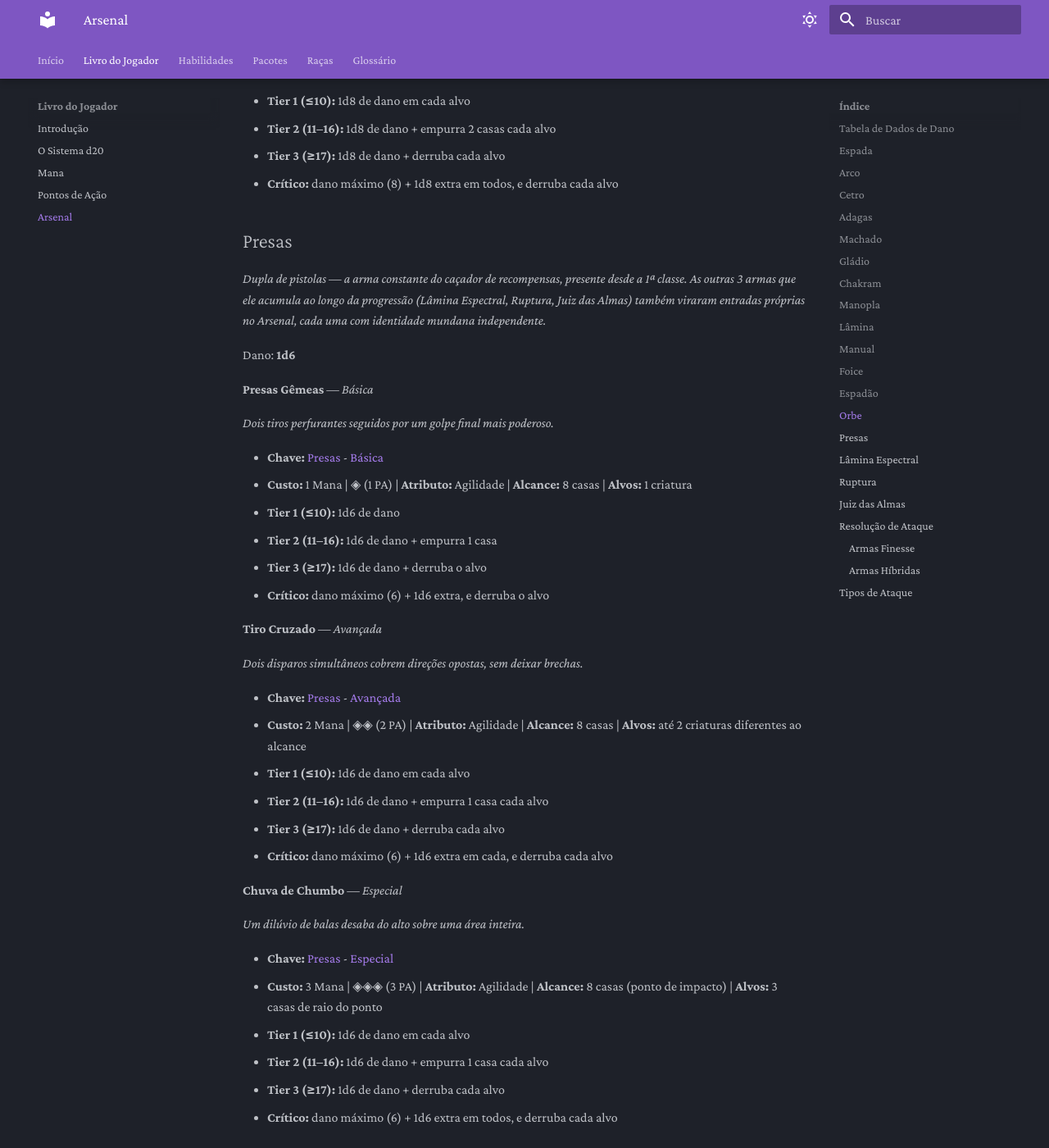
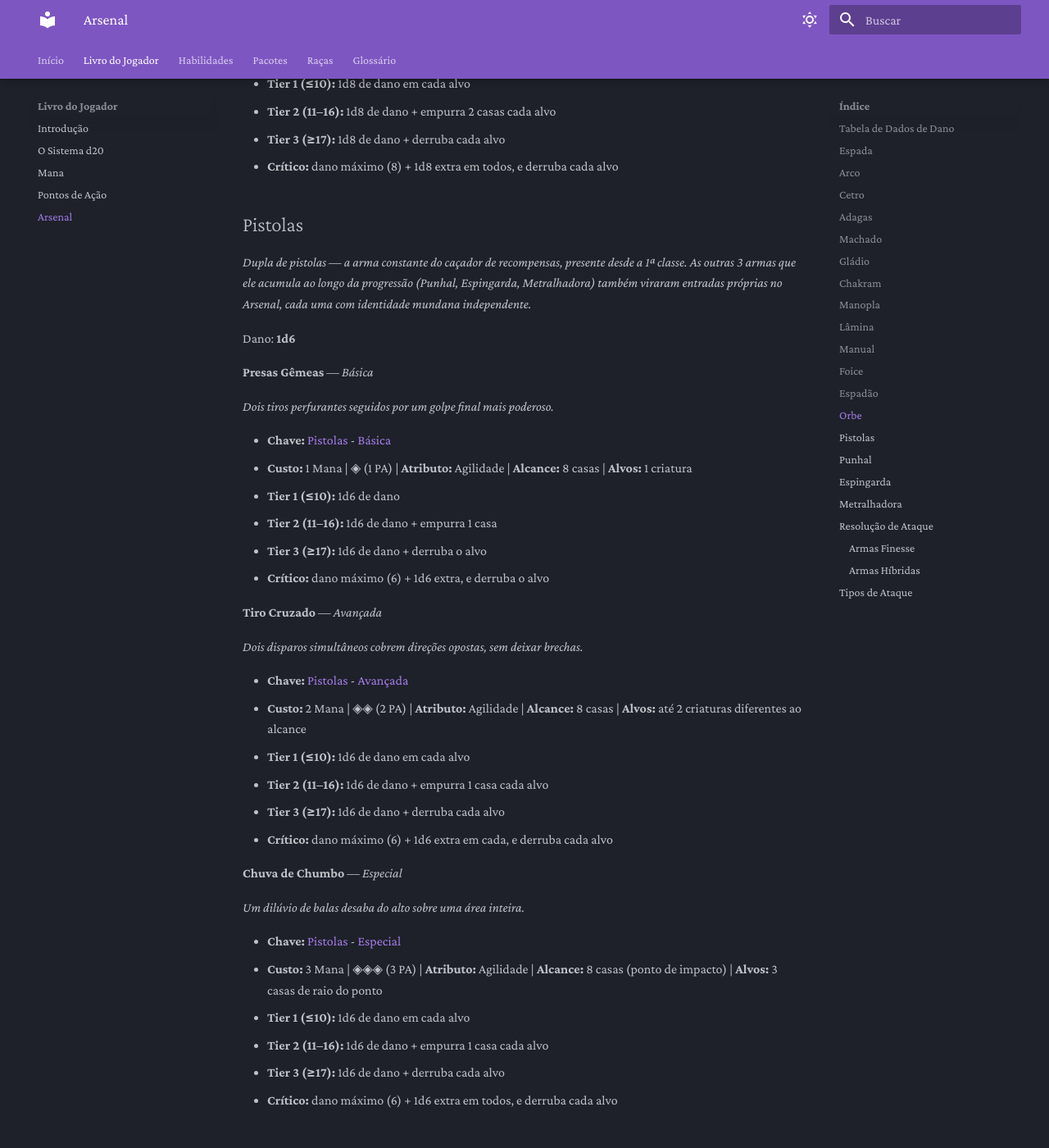
Before and after one commit to Felipe1072-git/prisma-rpg, an MkDocs documentation site: the page built from docs/jogador/arsenal.md, in a window 1280 px wide and 1400 px high, scrolled down 18409 px. Shown: the whole window at 82% size. Built offline with MkDocs 1.6.1 and Material for MkDocs 9.7.7, drawn with Linux system fonts in a browser that asks for light colours; some of the changed text lies outside the part shown.

Commit message:
refactor: renomeia armas do Rufus pra nomes genéricos de categoria
Presas->Pistolas, Lâmina Espectral->Punhal, Ruptura->Espingarda,
Juiz das Almas->Metralhadora — alinhado ao padrão de substantivo
simples do resto do Arsenal (Espada, Arco, Machado...).

```diff
--- a/docs/jogador/arsenal.md
+++ b/docs/jogador/arsenal.md
@@ -67,10 +67,10 @@
 | ✅ | Dio | Foice | 1d10 | foice pesada |
 | ✅ | Zero | Espadão | 1d12 | espada imensa e senciente (renomeada — "Espada" e "Lâmina" já existem) |
 | ✅ | Rey | Orbe | 1d8 | esfera mágica que guarda poder (renomeada — "Endless" era só um placeholder; personagem-fonte é a Ley) |
-| ✅ | Lupus | Presas | 1d6 | dupla de pistolas, constante nas 4 classes (personagem-fonte é o Rufus) |
-| ✅ | Lupus | Lâmina Espectral | 1d6 | adaga Finesse, 2ª arma (renomeada de "Espada Espiritual" — é uma adaga, não espada) |
-| ✅ | Lupus | Ruptura | 1d10 | espingarda usada como nunchaku, 3ª arma |
-| ✅ | Lupus | Juiz das Almas | 1d12 | metralhadora giratória, 4ª arma (a mais pesada) |
+| ✅ | Lupus | Pistolas | 1d6 | dupla de pistolas, constante nas 4 classes (personagem-fonte é o Rufus) |
+| ✅ | Lupus | Punhal | 1d6 | adaga Finesse, 2ª arma (renomeada de "Espada Espiritual" — é uma adaga, não espada) |
+| ✅ | Lupus | Espingarda | 1d10 | usada como nunchaku, 3ª arma |
+| ✅ | Lupus | Metralhadora | 1d12 | giratória, 4ª arma (a mais pesada) |
 | ⬜ | Lin | Leque | 1d6 | leve, arma de precisão/finesse |
 | ⬜ | Azin | Vembrassa | 1d8 | poder médio, natureza incerta |
 | ⬜ | Holy | Martelo | 1d12 | arma de esmagamento, pesada |
@@ -589,9 +589,9 @@
 - **Tier 3 (≥17):** 1d8 de dano + derruba cada alvo
 - **Crítico:** dano máximo (8) + 1d8 extra em todos, e derruba cada alvo
 
-## Presas
+## Pistolas
 
-*Dupla de pistolas — a arma constante do caçador de recompensas, presente desde a 1ª classe. As outras 3 armas que ele acumula ao longo da progressão (Lâmina Espectral, Ruptura, Juiz das Almas) também viraram entradas próprias no Arsenal, cada uma com identidade mundana independente.*
+*Dupla de pistolas — a arma constante do caçador de recompensas, presente desde a 1ª classe. As outras 3 armas que ele acumula ao longo da progressão (Punhal, Espingarda, Metralhadora) também viraram entradas próprias no Arsenal, cada uma com identidade mundana independente.*
 
 Dano: **1d6**
 
@@ -599,7 +599,7 @@
 
 *Dois tiros perfurantes seguidos por um golpe final mais poderoso.*
 
-- **Chave:** [Presas](../glossario.md#presas) - [Básica](../glossario.md#básica)
+- **Chave:** [Pistolas](../glossario.md#pistolas) - [Básica](../glossario.md#básica)
 - **Custo:** 1 Mana | ◈ (1 PA) | **Atributo:** Agilidade | **Alcance:** 8 casas | **Alvos:** 1 criatura
 - **Tier 1 (≤10):** 1d6 de dano
 - **Tier 2 (11–16):** 1d6 de dano + empurra 1 casa
@@ -610,7 +610,7 @@
 
 *Dois disparos simultâneos cobrem direções opostas, sem deixar brechas.*
 
-- **Chave:** [Presas](../glossario.md#presas) - [Avançada](../glossario.md#avançada)
+- **Chave:** [Pistolas](../glossario.md#pistolas) - [Avançada](../glossario.md#avançada)
 - **Custo:** 2 Mana | ◈◈ (2 PA) | **Atributo:** Agilidade | **Alcance:** 8 casas | **Alvos:** até 2 criaturas diferentes ao alcance
 - **Tier 1 (≤10):** 1d6 de dano em cada alvo
 - **Tier 2 (11–16):** 1d6 de dano + empurra 1 casa cada alvo
@@ -621,14 +621,14 @@
 
 *Um dilúvio de balas desaba do alto sobre uma área inteira.*
 
-- **Chave:** [Presas](../glossario.md#presas) - [Especial](../glossario.md#especial)
+- **Chave:** [Pistolas](../glossario.md#pistolas) - [Especial](../glossario.md#especial)
 - **Custo:** 3 Mana | ◈◈◈ (3 PA) | **Atributo:** Agilidade | **Alcance:** 8 casas (ponto de impacto) | **Alvos:** 3 casas de raio do ponto
 - **Tier 1 (≤10):** 1d6 de dano em cada alvo
 - **Tier 2 (11–16):** 1d6 de dano + empurra 1 casa cada alvo
 - **Tier 3 (≥17):** 1d6 de dano + derruba cada alvo
 - **Crítico:** dano máximo (6) + 1d6 extra em todos, e derruba cada alvo
 
-## Lâmina Espectral
+## Punhal
 
 Arma Finesse (ver [Armas Finesse](#armas-finesse) abaixo) — usa Força ou Agilidade, o que for maior.
 
@@ -638,7 +638,7 @@
 
 *Uma lâmina espectral corta o inimigo, deixando um ferimento que não para de sangrar.*
 
-- **Chave:** [Lâmina Espectral](../glossario.md#lâmina-espectral) - [Básica](../glossario.md#básica) - [Finesse](../glossario.md#finesse)
+- **Chave:** [Punhal](../glossario.md#punhal) - [Básica](../glossario.md#básica) - [Finesse](../glossario.md#finesse)
 - **Custo:** 1 Mana | ◈ (1 PA) | **Atributo:** Força ou Agilidade | **Alvos:** 1 criatura
 - **Tier 1 (≤10):** 1d6 de dano
 - **Tier 2 (11–16):** 1d6 de dano + alvo fica Sangrando (perde 1d4 de Vida no início do próximo turno dele)
@@ -649,7 +649,7 @@
 
 *Dois cortes em sequência lançam o inimigo pra cima, deixando feridas profundas.*
 
-- **Chave:** [Lâmina Espectral](../glossario.md#lâmina-espectral) - [Avançada](../glossario.md#avançada) - [Finesse](../glossario.md#finesse)
+- **Chave:** [Punhal](../glossario.md#punhal) - [Avançada](../glossario.md#avançada) - [Finesse](../glossario.md#finesse)
 - **Custo:** 2 Mana | ◈◈ (2 PA) | **Atributo:** Força ou Agilidade | **Alvos:** 1 criatura
 - **Tier 1 (≤10):** 1d6 de dano
 - **Tier 2 (11–16):** 1d6 de dano + alvo fica Sangrando (perde 1d4 de Vida no início do próximo turno dele)
@@ -660,16 +660,16 @@
 
 *Dois cortes rápidos, seguidos por um terceiro golpe muito mais forte.*
 
-- **Chave:** [Lâmina Espectral](../glossario.md#lâmina-espectral) - [Especial](../glossario.md#especial) - [Finesse](../glossario.md#finesse)
+- **Chave:** [Punhal](../glossario.md#punhal) - [Especial](../glossario.md#especial) - [Finesse](../glossario.md#finesse)
 - **Custo:** 3 Mana | ◈◈◈ (3 PA) | **Atributo:** Força ou Agilidade | **Alvos:** 1 criatura
 - **Tier 1 (≤10):** 2d6 de dano
 - **Tier 2 (11–16):** 2d6 de dano + empurra 1 casa
 - **Tier 3 (≥17):** 2d6 de dano + derruba o alvo
 - **Crítico:** dano máximo (12) + 1d6 extra, e derruba o alvo
 
-## Ruptura
+## Espingarda
 
-*Espingarda empunhada como um nunchaku — habilidades originais mundanas.*
+*Empunhada como um nunchaku — habilidades originais mundanas.*
 
 Dano: **1d10**
 
@@ -677,7 +677,7 @@
 
 *Uma sequência de tiros certeiros perfura o alvo várias vezes seguidas.*
 
-- **Chave:** [Ruptura](../glossario.md#ruptura) - [Básica](../glossario.md#básica)
+- **Chave:** [Espingarda](../glossario.md#espingarda) - [Básica](../glossario.md#básica)
 - **Custo:** 1 Mana | ◈ (1 PA) | **Atributo:** Agilidade | **Alcance:** 8 casas | **Alvos:** 1 criatura
 - **Tier 1 (≤10):** 1d10 de dano
 - **Tier 2 (11–16):** 1d10 de dano + empurra 1 casa
@@ -688,7 +688,7 @@
 
 *A arma gira como um nunchaku, disparando sem parar para todos os lados.*
 
-- **Chave:** [Ruptura](../glossario.md#ruptura) - [Avançada](../glossario.md#avançada)
+- **Chave:** [Espingarda](../glossario.md#espingarda) - [Avançada](../glossario.md#avançada)
 - **Custo:** 2 Mana | ◈◈ (2 PA) | **Atributo:** Agilidade | **Alvos:** todas as criaturas adjacentes
 - **Tier 1 (≤10):** 1d10 de dano em cada alvo
 - **Tier 2 (11–16):** 1d10 de dano + empurra 1 casa cada alvo
@@ -699,14 +699,14 @@
 
 *O atirador avança rápido e crava a arma no inimigo, detonando um estrondo à queima-roupa.*
 
-- **Chave:** [Ruptura](../glossario.md#ruptura) - [Especial](../glossario.md#especial)
+- **Chave:** [Espingarda](../glossario.md#espingarda) - [Especial](../glossario.md#especial)
 - **Custo:** 3 Mana | ◈◈◈ (3 PA) | **Atributo:** Agilidade | **Alcance do avanço:** até o valor de Movimento, em casas | **Alvos:** 2 casas de raio ao redor do ponto final
 - **Tier 1 (≤10):** 1d10 de dano em cada alvo, usuário se desloca até o ponto
 - **Tier 2 (11–16):** 1d10 de dano + empurra 1 casa cada alvo
 - **Tier 3 (≥17):** 1d10 de dano + derruba cada alvo
 - **Crítico:** dano máximo (10) + 1d10 extra em todos, e derruba cada alvo
 
-## Juiz das Almas
+## Metralhadora
 
 *Metralhadora giratória — a arma final do caçador de recompensas.*
 
@@ -716,7 +716,7 @@
 
 *A metralhadora dispara sem parar, mantendo o alvo sob fogo constante.*
 
-- **Chave:** [Juiz das Almas](../glossario.md#juiz-das-almas) - [Básica](../glossario.md#básica)
+- **Chave:** [Metralhadora](../glossario.md#metralhadora) - [Básica](../glossario.md#básica)
 - **Custo:** 1 Mana | ◈ (1 PA) | **Atributo:** Agilidade | **Alcance:** 8 casas | **Alvos:** 1 criatura
 - **Tier 1 (≤10):** 1d12 de dano
 - **Tier 2 (11–16):** 1d12 de dano + empurra 1 casa
@@ -727,7 +727,7 @@
 
 *Uma virada repentina dispara uma rajada rápida antes que o inimigo perceba.*
 
-- **Chave:** [Juiz das Almas](../glossario.md#juiz-das-almas) - [Avançada](../glossario.md#avançada)
+- **Chave:** [Metralhadora](../glossario.md#metralhadora) - [Avançada](../glossario.md#avançada)
 - **Custo:** 2 Mana | ◈◈ (2 PA) | **Atributo:** Agilidade | **Alcance:** 8 casas | **Alvos:** 1 criatura
 - **Tier 1 (≤10):** 1d12 de dano
 - **Tier 2 (11–16):** 1d12 de dano + alvo perde a próxima Reação
@@ -738,7 +738,7 @@
 
 *Uma saraivada de tiros ergue a mira aos poucos, arremessando os inimigos pra cima.*
 
-- **Chave:** [Juiz das Almas](../glossario.md#juiz-das-almas) - [Especial](../glossario.md#especial)
+- **Chave:** [Metralhadora](../glossario.md#metralhadora) - [Especial](../glossario.md#especial)
 - **Custo:** 3 Mana | ◈◈◈ (3 PA) | **Atributo:** Agilidade | **Alcance:** 8 casas | **Alvos:** 2 casas de raio do ponto
 - **Tier 1 (≤10):** 1d12 de dano em cada alvo
 - **Tier 2 (11–16):** 1d12 de dano + empurra 1 casa cada alvo
@@ -759,7 +759,7 @@
 
 Algumas armas leves e ágeis são marcadas como **Finesse**: o usuário escolhe, no momento do teste de ataque, usar **Força ou Agilidade** (o que for maior). Isso vale pro teste de acerto de qualquer habilidade daquela arma, inclusive as 3 habilidades de arma.
 
-Armas Finesse até agora: **Adagas**, **Lâmina Espectral**.
+Armas Finesse até agora: **Adagas**, **Punhal**.
 
 ### Armas Híbridas
 
```
Also changed, not shown: docs/glossario.md (+8 -8 lines).
